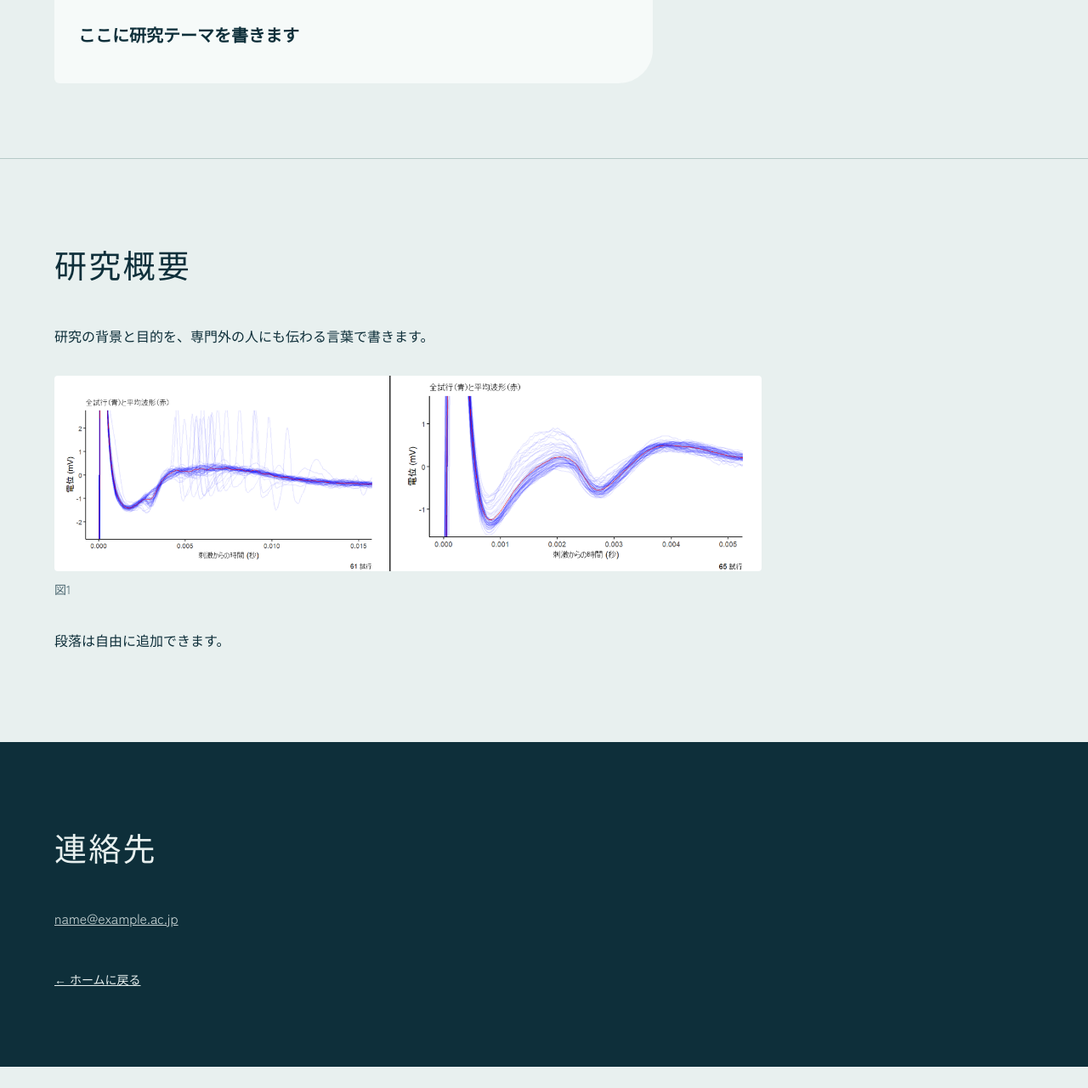
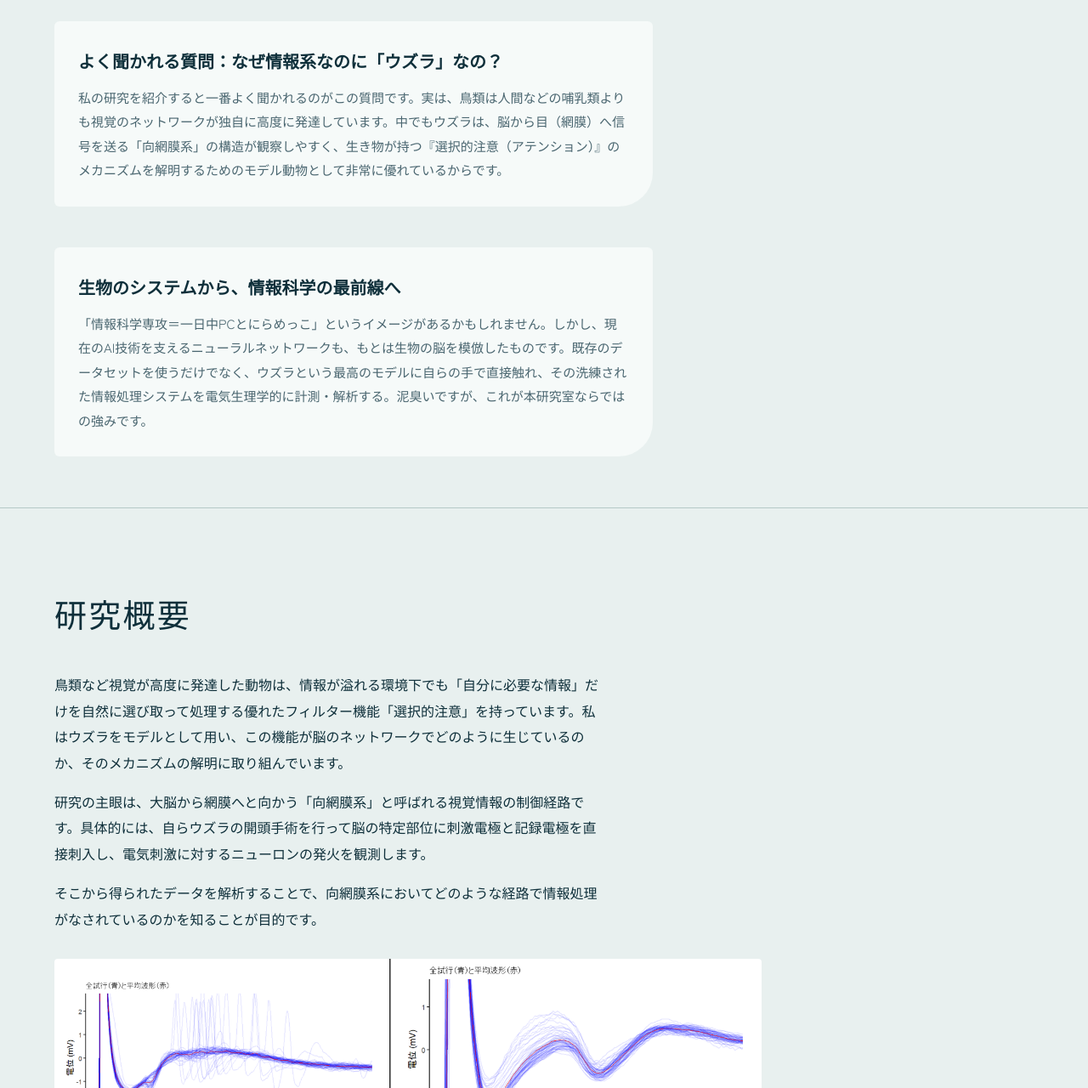
Before and after one commit to freetetsuya-rgb/ohno-lab, a plain HTML site: page researcher-2.html in a window 1280 px wide. Shown: the part 695-1975 px from the top of the page at 85% size. Drawn offline with Linux system fonts and the light colour scheme.

Commit message:
Update researcher-2.html

```diff
--- a/researcher-2.html
+++ b/researcher-2.html
@@ -15,20 +15,29 @@
 <script>
 /* この研究者の内容。ここを編集してください */
 renderResearcher({
-  name: "鈴木 一郎",
-  role: "修士課程 1年",
-  affiliation: "〇〇大学 〇〇学部",
-  photo: "",                       // 例: "images/yamada.jpg"
-  keywords: ["キーワード1", "キーワード2", "キーワード3"],
+  name: "下田 哲也",
+  role: "博士前期課程 1年",
+  affiliation: "鹿児島大学大学院 理工学研究科 情報科学専攻 認知生体コース",
+  photo: "",
+  keywords: ["ウズラ", "選択的注意", "電気生理学", "向網膜系", "データ解析"],
   summary: [
-    "研究の背景と目的を、専門外の人にも伝わる言葉で書きます。",
-    { src: "images/shimoda_image1.png", caption: "" },   // ← 文章の間に入る画像（図1, 図2…と自動で番号が付きます）
-    "段落は自由に追加できます。"
+    "鳥類など視覚が高度に発達した動物は、情報が溢れる環境下でも「自分に必要な情報」だけを自然に選び取って処理する優れたフィルター機能「選択的注意」を持っています。私はウズラをモデルとして用い、この機能が脳のネットワークでどのように生じているのか、そのメカニズムの解明に取り組んでいます。",
+    "研究の主眼は、大脳から網膜へと向かう「向網膜系」と呼ばれる視覚情報の制御経路です。具体的には、自らウズラの開頭手術を行って脳の特定部位に刺激電極と記録電極を直接刺入し、電気刺激に対するニューロンの発火を観測します。",
+    "そこから得られたデータを解析することで、向網膜系においてどのような経路で情報処理がなされているのかを知ることが目的です。",
+    { src: "images/shimoda_image1.png", caption: "電気刺激に対するニューロンの応答波形。青い線が全試行のデータ、赤い線が平均波形。" },
+    "上の図のように、生体から得られる信号は最初はノイズだらけ（青い線）です。そこに直接向き合い、Pythonなどを用いて意味のある平均的な波形（赤い線）などの特徴を抽出していく。「生き物の脳」という複雑な情報処理システムに対し、実験とデータ解析の両輪でアプローチしていくことが、本研究の独自の面白さです。"
   ],
-  topics: [   // 研究テーマ（テーマ名のみ。説明を足すときは text: "..." を追加）
-    { title: "ここに研究テーマを書きます" }
+  topics: [
+    {
+      title: "よく聞かれる質問：なぜ情報系なのに「ウズラ」なの？",
+      text: "私の研究を紹介すると一番よく聞かれるのがこの質問です。実は、鳥類は人間などの哺乳類よりも視覚のネットワークが独自に高度に発達しています。中でもウズラは、脳から目（網膜）へ信号を送る「向網膜系」の構造が観察しやすく、生き物が持つ『選択的注意（アテンション）』のメカニズムを解明するためのモデル動物として非常に優れているからです。"
+    },
+    {
+      title: "生物のシステムから、情報科学の最前線へ",
+      text: "「情報科学専攻＝一日中PCとにらめっこ」というイメージがあるかもしれません。しかし、現在のAI技術を支えるニューラルネットワークも、もとは生物の脳を模倣したものです。既存のデータセットを使うだけでなく、ウズラという最高のモデルに自らの手で直接触れ、その洗練された情報処理システムを電気生理学的に計測・解析する。泥臭いですが、これが本研究室ならではの強みです。"
+    }
   ],
-  email: "name@example.ac.jp"
+  email: ""
 });
 </script>
 </body>
```
